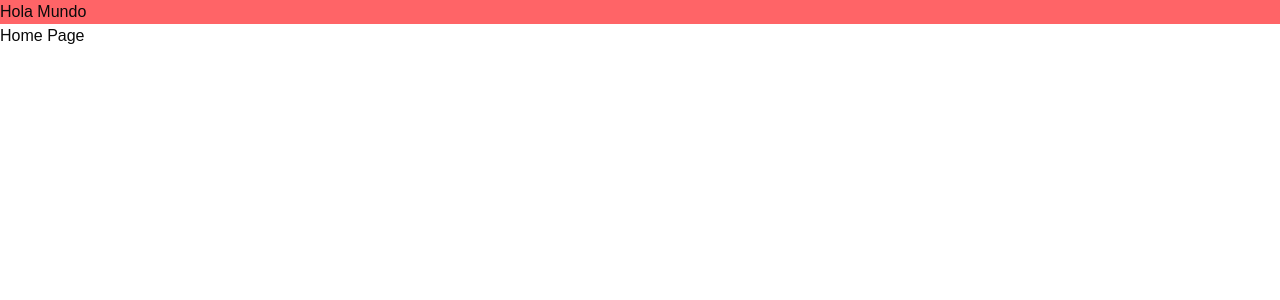
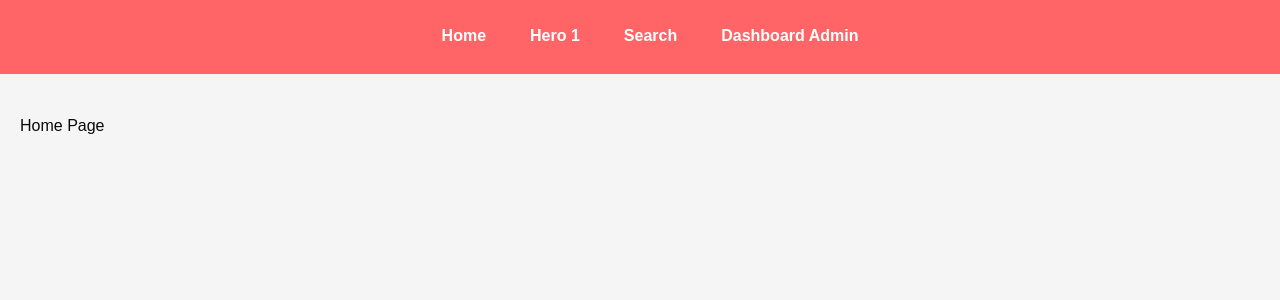
Before and after one commit to raulsr92/HeroesApp-react_proyect, a React (Vite) app: page / in a window 1280 px wide. Shown: the top 300 px of the page. Built offline with nearby package versions, Linux system fonts and the light colour scheme.

Commit message:
Clase 179 Lazy Load - Carga Perezosa

```diff
--- a/src/admin/layouts/AdminLayout.tsx
+++ b/src/admin/layouts/AdminLayout.tsx
@@ -7,7 +7,9 @@ const AdminLayout = () => {
         <nav className="bg-green-400">
             <h1>Admin DashBoard</h1>
         </nav>
-        <Outlet/>
+        <main className="bg-[#F5F5F5]">
+          <Outlet/>
+        </main>
     </div>
   )
 }
--- a/src/heroes/layouts/HeroesLayout.tsx
+++ b/src/heroes/layouts/HeroesLayout.tsx
@@ -1,13 +1,35 @@
-import { Outlet } from "react-router"
+import { Link, Outlet } from "react-router"
 
 
 const HeroesLayout = () => {
   return (
     <div >
         <nav className="bg-red-400">
-            <h1>Hola Mundo</h1>
+
+            <ul className="flex justify-center gap-5 ml-5 py-4 text-white font-black">
+              <li  className="px-3 py-2 border-b-2 border-transparent  hover:border-b-2 hover:border-white">
+                <Link to="/">Home</Link>
+              </li>
+
+              <li className="px-3 py-2 border-b-2 border-transparent  hover:border-b-2 hover:border-white">
+                <Link to="/heroes/1">Hero 1</Link>
+              </li>
+
+              <li className="px-3 py-2 border-b-2 border-transparent  hover:border-b-2 hover:border-white">
+                <Link to="/search">Search</Link>
+              </li>
+
+              <li className="px-3 py-2 border-b-2 border-transparent  hover:border-b-2 hover:border-white">
+                <Link to="/admin">Dashboard Admin</Link>
+              </li>
+            </ul>
+
         </nav>
-        <Outlet/>
+
+        <main className="bg-[#F5F5F5] px-5 py-10 h-screen">
+          <Outlet/>
+        </main>
+
     </div>
   )
 }
--- a/src/router/app.router.tsx
+++ b/src/router/app.router.tsx
@@ -1,10 +1,15 @@
+import { lazy } from "react";
 import { createBrowserRouter, Navigate } from "react-router";
+
 import AdminLayout from "@/admin/layouts/AdminLayout";
 import AdminPage from "@/admin/pages/AdminPage";
 import HeroesLayout from "@/heroes/layouts/HeroesLayout";
 import HeroPage from "@/heroes/pages/hero/HeroPage";
 import HomePage from "@/heroes/pages/home/HomePage";
-import SearchPage from "@/heroes/pages/search/SearchPage";
+//import SearchPage from "@/heroes/pages/search/SearchPage";
+
+const SearchPage = lazy(()=> import('@/heroes/pages/search/SearchPage'))
+
 
 export const appRouter = createBrowserRouter([
   {
```
